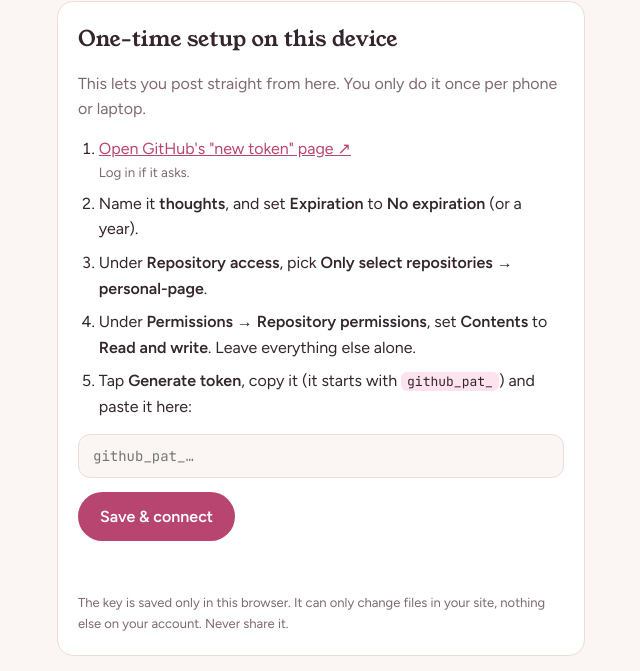
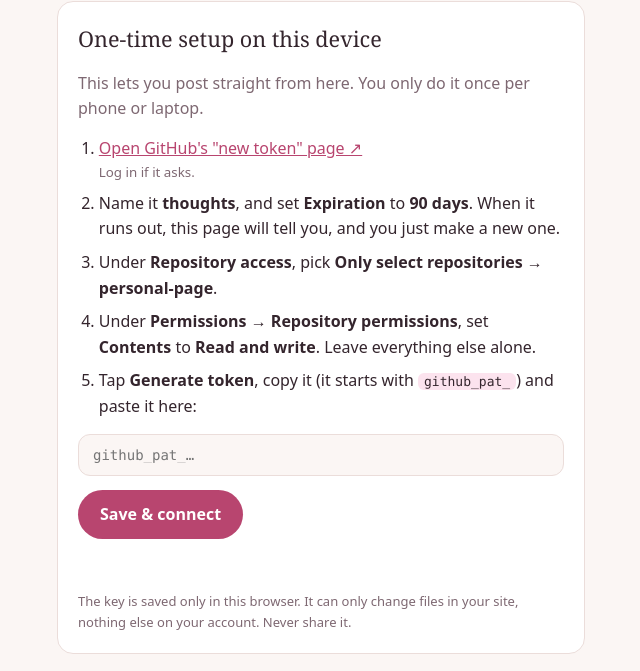
Before and after one commit to khushi-ks1/personal-page, a plain HTML site: page write.html in a window 1280 px wide. Shown: the part 106-777 px from the top of the page, without its empty margins (319-959 px from the left). Drawn offline with Linux system fonts and the light colour scheme.

Commit message:
write.html: lock page to its own script + GitHub API (CSP), no-referrer, suggest 90-day token expiry
Co-Authored-By: Claude Opus 5.5 <noreply@anthropic.com>

```diff
--- a/write.html
+++ b/write.html
@@ -4,6 +4,9 @@
 <meta charset="utf-8">
 <meta name="viewport" content="width=device-width, initial-scale=1, viewport-fit=cover">
 <meta name="robots" content="noindex">
+<!-- security: this page may only run its own script (by hash: update it if the script changes) and only talk to GitHub's API -->
+<meta http-equiv="Content-Security-Policy" content="default-src 'none'; script-src 'sha256-xh5vGPDCnLTqHLm9bQ3BROZ2UWiN8OB/itfOcWHHBZk='; style-src 'unsafe-inline' https://fonts.googleapis.com; font-src https://fonts.gstatic.com; img-src 'self' data:; connect-src https://api.github.com; base-uri 'none'; form-action 'none'">
+<meta name="referrer" content="no-referrer">
 <title>Write a Thought</title>
 <meta name="theme-color" content="#FBF6F4">
 <meta name="apple-mobile-web-app-capable" content="yes">
@@ -87,7 +90,7 @@ code { font-family: var(--mono); font-size: .8125rem; background: var(--candy-so
     <ol>
       <li><a id="token-link" href="https://github.com/settings/personal-access-tokens/new" target="_blank" rel="noopener">Open GitHub's "new token" page ↗</a>
         <small>Log in if it asks.</small></li>
-      <li>Name it <b>thoughts</b>, and set <b>Expiration</b> to <b>No expiration</b> (or a year).</li>
+      <li>Name it <b>thoughts</b>, and set <b>Expiration</b> to <b>90 days</b>. When it runs out, this page will tell you, and you just make a new one.</li>
       <li>Under <b>Repository access</b>, pick <b>Only select repositories</b> → <b>personal-page</b>.</li>
       <li>Under <b>Permissions → Repository permissions</b>, set <b>Contents</b> to <b>Read and write</b>. Leave everything else alone.</li>
       <li>Tap <b>Generate token</b>, copy it (it starts with <code>github_pat_</code>) and paste it here:</li>
```
